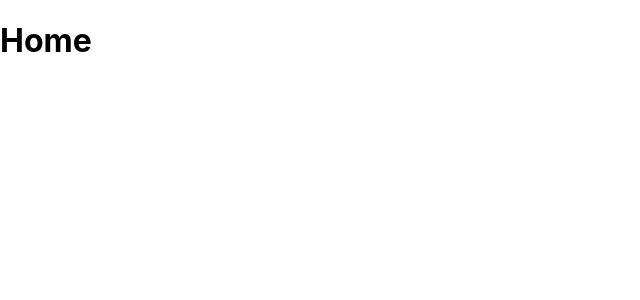
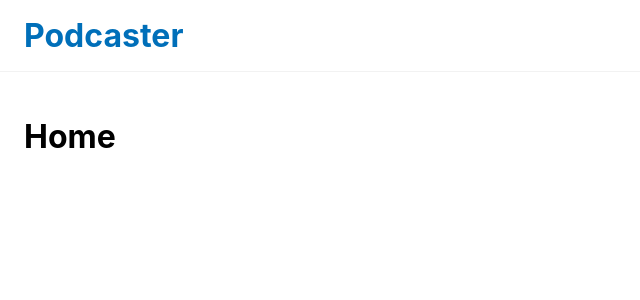
Before and after one commit to JDSDigital/zara.com, a React (Create React App) app: page / in a window 1280 px wide. Shown: the top 300 px of the page, without its empty margins (0-640 px from the left). Built offline with nearby package versions, Linux system fonts and the light colour scheme.

Commit message:
Feat: Adds initial Layout component (#3)

```diff
--- /dev/null
+++ b/src/components/Layout/Layout.module.css
@@ -0,0 +1,14 @@
+.header {
+  padding: 16px 24px;
+  border-bottom: 1px solid var(--color-secondary);
+}
+
+.title {
+  font-size: 32px;
+  font-weight: 700;
+  color: var(--color-primary);
+}
+
+.main {
+  padding: 24px;
+}
--- /dev/null
+++ b/src/components/Layout/Layout.tsx
@@ -0,0 +1,22 @@
+import { FC, ReactNode } from 'react'
+
+import { Link } from 'react-router-dom'
+import styles from './Layout.module.css'
+
+export type LayoutProps = {
+  children: ReactNode
+}
+
+export const Layout: FC<LayoutProps> = ({ children }) => {
+  return (
+    <div>
+      <header className={styles.header}>
+        <Link className={styles.title} to={'/'}>
+          <span className={styles.title}>Podcaster</span>
+        </Link>
+      </header>
+
+      <main className={styles.main}>{children}</main>
+    </div>
+  )
+}
--- /dev/null
+++ b/src/components/Layout/index.ts
@@ -0,0 +1 @@
+export { Layout } from './Layout'
--- a/src/index.css
+++ b/src/index.css
@@ -1,3 +1,8 @@
+:root {
+  --color-primary: #006fb9;
+  --color-secondary: #f2f2f2;
+}
+
 body {
   margin: 0;
   font-family: -apple-system, BlinkMacSystemFont, 'Segoe UI', 'Roboto', 'Oxygen',
@@ -11,3 +16,7 @@ code {
   font-family: source-code-pro, Menlo, Monaco, Consolas, 'Courier New',
     monospace;
 }
+
+a {
+  text-decoration: none;
+}
--- a/src/screens/Home/Home.tsx
+++ b/src/screens/Home/Home.tsx
@@ -1 +1,7 @@
-export const Home = () => <h1>Home</h1>
+import { Layout } from 'components/Layout'
+
+export const Home = () => (
+  <Layout>
+    <h1>Home</h1>
+  </Layout>
+)
--- a/tsconfig.json
+++ b/tsconfig.json
@@ -14,7 +14,8 @@
     "resolveJsonModule": true,
     "isolatedModules": true,
     "noEmit": true,
-    "jsx": "react-jsx"
+    "jsx": "react-jsx",
+    "baseUrl": "src"
   },
   "include": ["src"]
 }
```
Also changed, not shown: 1 other file (tests, documents, lock files or other folders).
